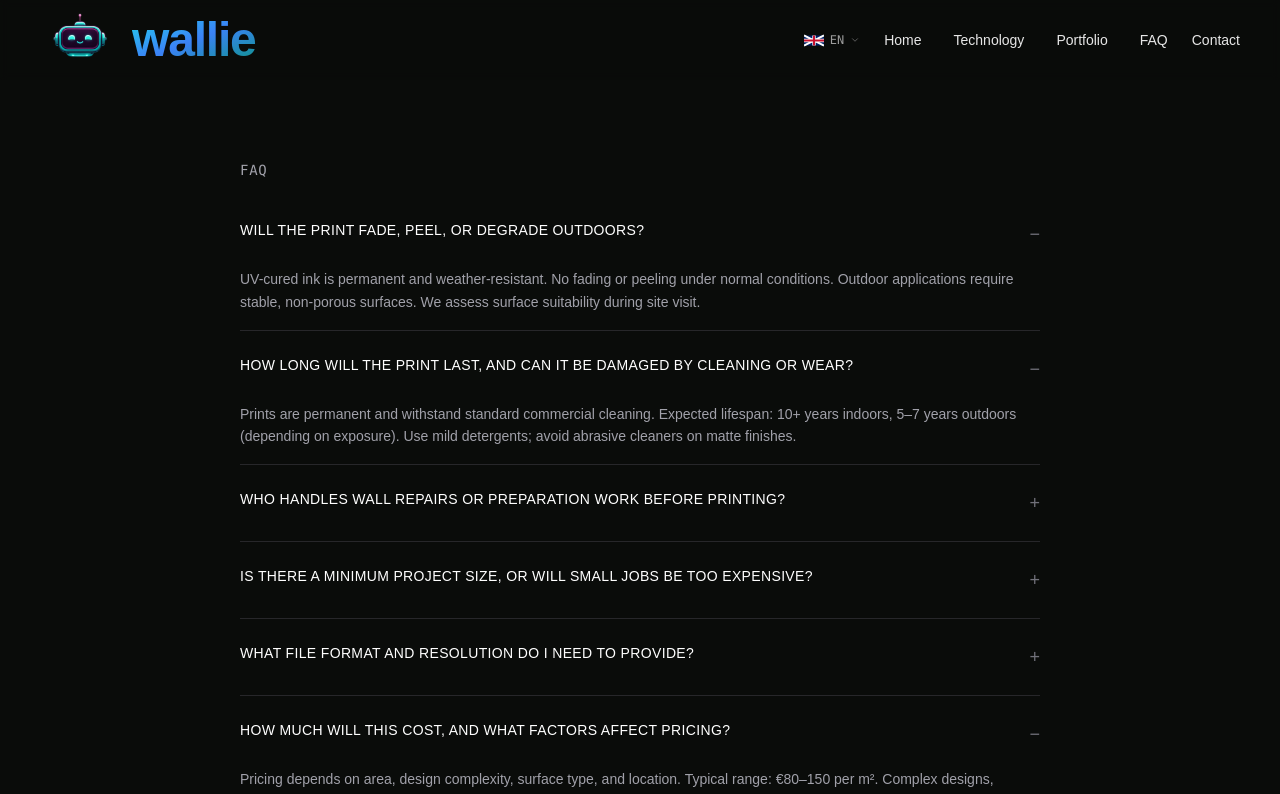
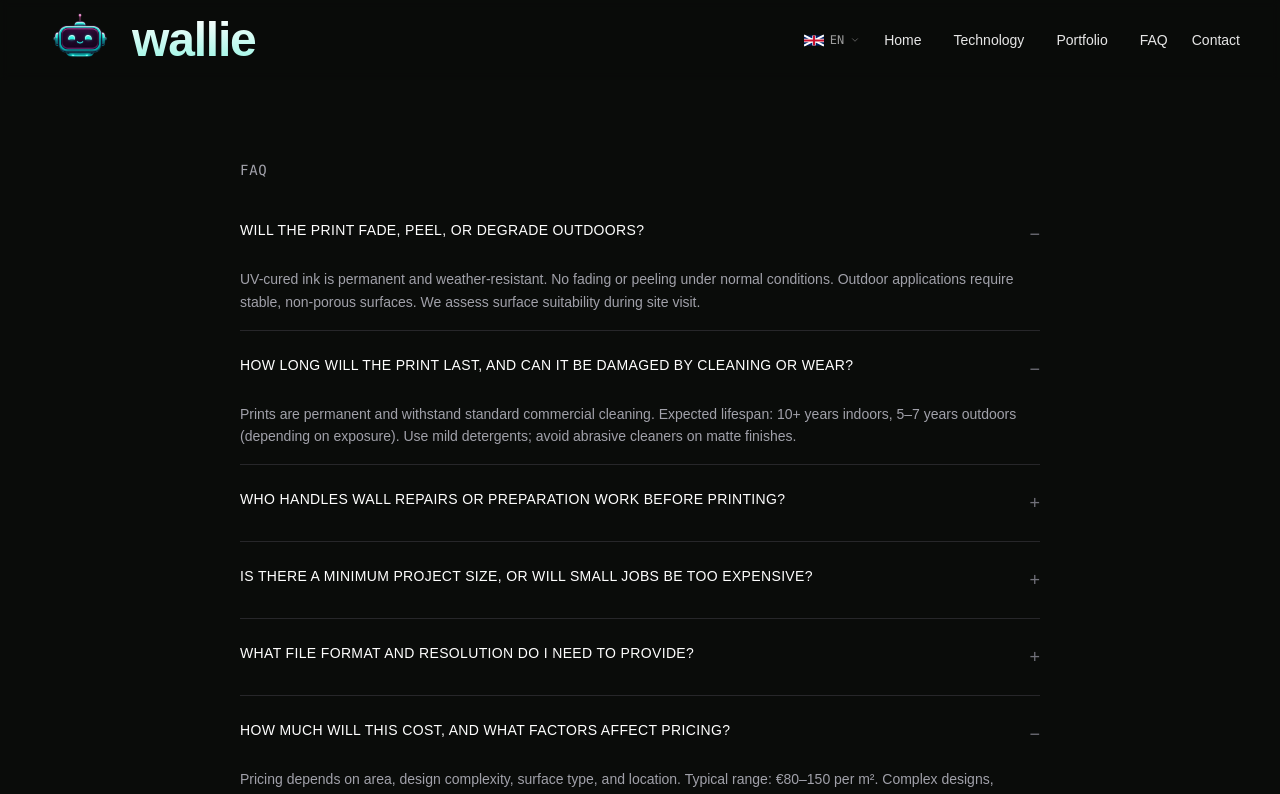
Before and after one commit to Pavle98/wallie-web, a Next.js app: page /en/faq in a window 1280 px wide. Shown: the top 794 px of the page. Built offline with nearby package versions, Linux system fonts and the light colour scheme.

Commit message:
Update favicon to use logo.svg and adjust wallie text gradient to be more white

```diff
--- a/app/[locale]/layout.tsx
+++ b/app/[locale]/layout.tsx
@@ -1,6 +1,7 @@
 import { locales, type Locale, defaultLocale } from "@/lib/i18n";
 import { redirect } from "next/navigation";
 import { Inter } from "next/font/google";
+import type { Metadata } from "next";
 import "../globals.css";
 
 const inter = Inter({
@@ -11,6 +12,14 @@ const inter = Inter({
 export function generateStaticParams() {
   return locales.map((locale) => ({ locale }));
 }
+
+export const metadata: Metadata = {
+  icons: {
+    icon: "/logo.svg",
+    shortcut: "/logo.svg",
+    apple: "/logo.svg",
+  },
+};
 
 export default async function LocaleLayout({
   children,
--- a/components/Navbar.tsx
+++ b/components/Navbar.tsx
@@ -141,7 +141,7 @@ export default function Navbar({ locale }: { locale: Locale }) {
                 className="h-16 md:h-20 w-auto"
                 priority
               />
-              <span className="text-3xl md:text-4xl lg:text-5xl font-bold lowercase tracking-tight bg-gradient-to-br from-cyan-400 via-blue-500 to-teal-600 bg-clip-text text-transparent">
+              <span className="text-3xl md:text-4xl lg:text-5xl font-bold lowercase tracking-tight bg-gradient-to-b from-white to-teal-200 bg-clip-text text-transparent">
                 wallie
               </span>
             </Link>
```
